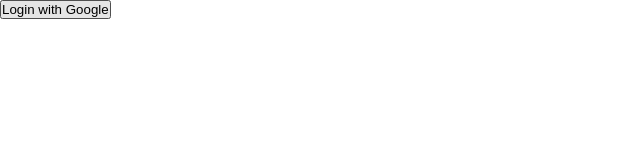
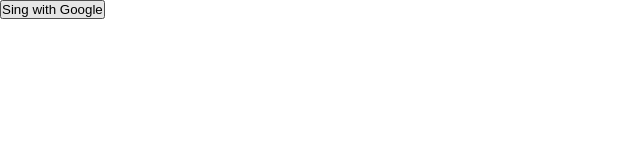
Before and after one commit to AbdullayevTemurmalik/React-3.3-firebase, a React (Vite) app: page / in a window 1280 px wide. Shown: the top 160 px of the page, without its empty margins (0-640 px from the left). Built offline with nearby package versions, Linux system fonts and the light colour scheme.

Commit message:
Firebase

```diff
--- a/src/App.jsx
+++ b/src/App.jsx
@@ -15,7 +15,7 @@
   return (
     <>
       <button>
-        <span onClick={LoginWithGoogle}>Login with Google</span>
+        <span onClick={LoginWithGoogle}>Sing with Google</span>
       </button>
     </>
   );
```
